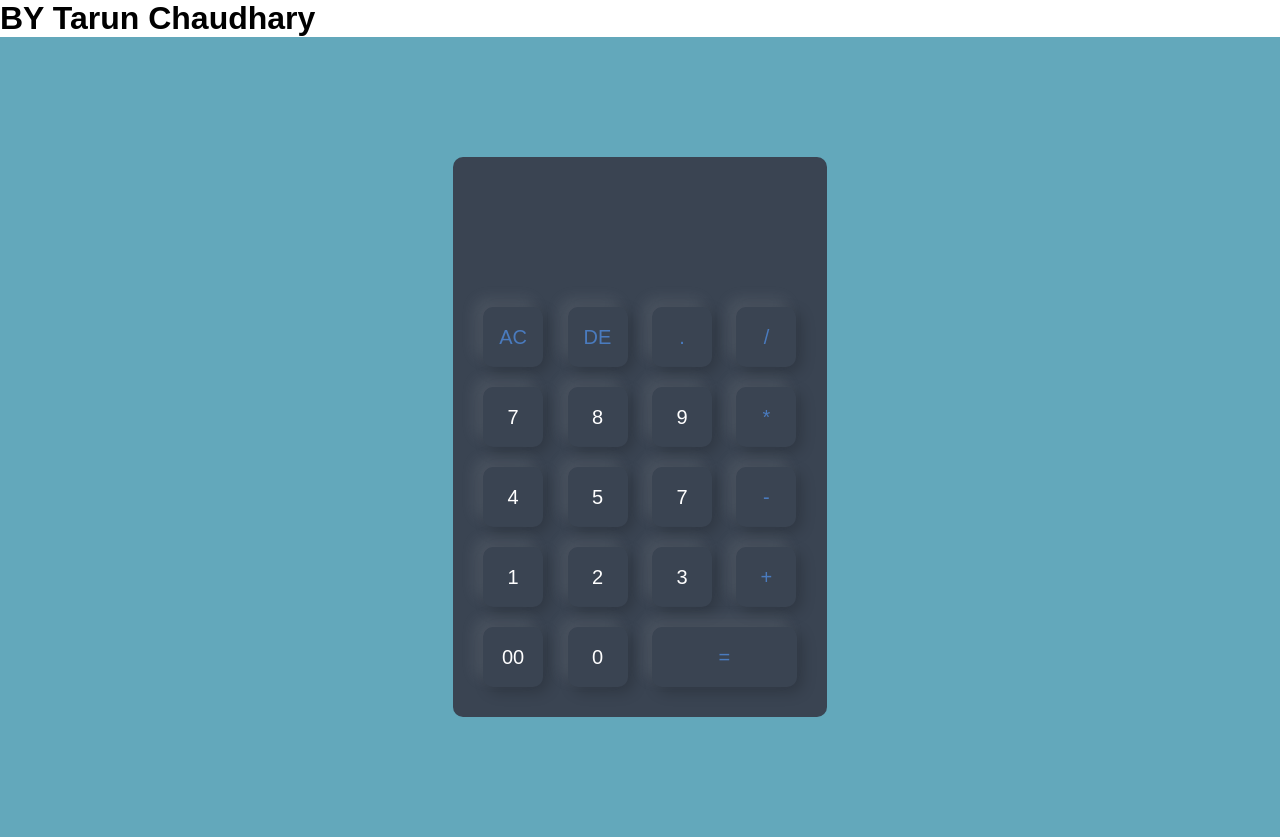
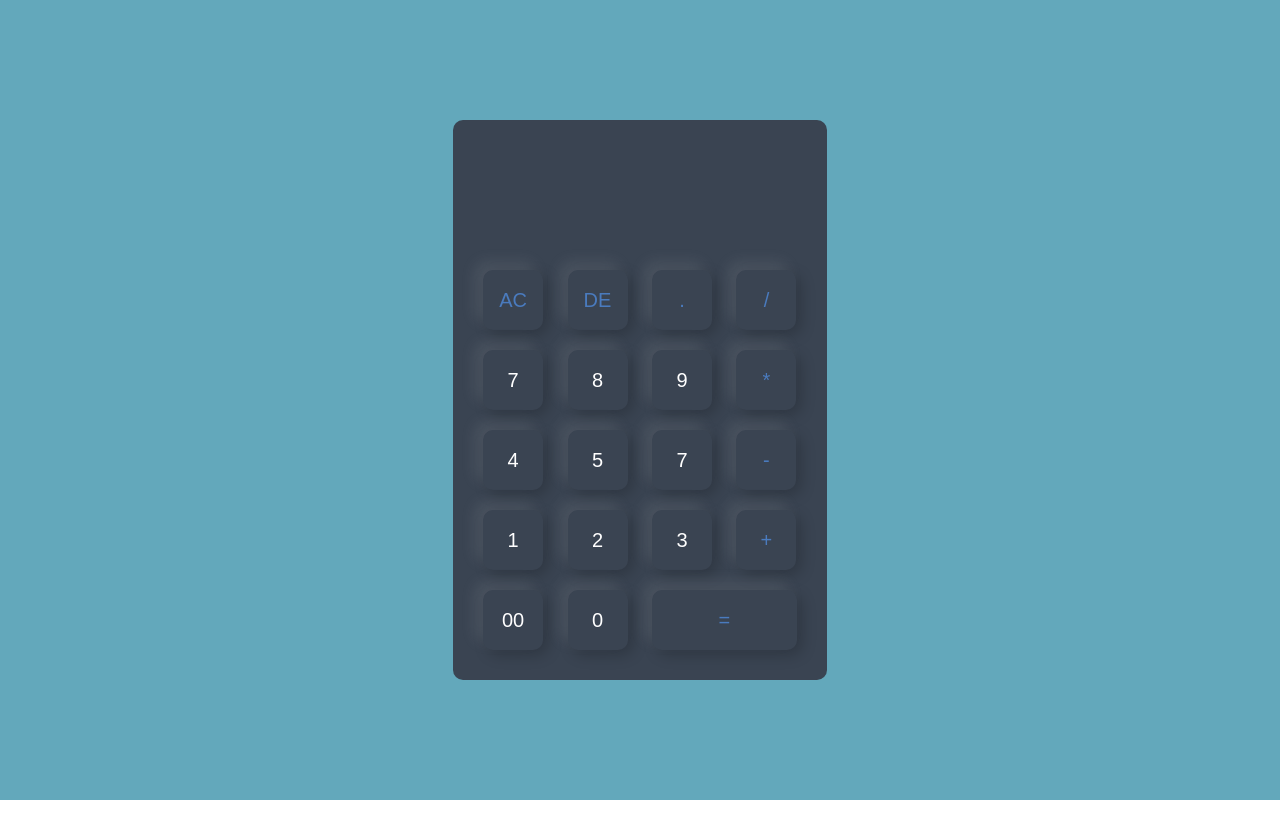
Before and after one commit to tc2199/anp, a plain HTML site: page index.html in a window 1280 px wide. After the commit the page ends 800 px from the top, so only its background shows below. Drawn offline with Linux system fonts and the light colour scheme.

Commit message:
Update index.html

```diff
--- a/index.html
+++ b/index.html
@@ -7,7 +7,6 @@
     <link rel="stylesheet"href="index.css">
 </head>
 <body>
-    <h1 color="#bb638a">BY Tarun Chaudhary</h1>
    <div class="container">
     <div class="calculator">
 <form>
```
